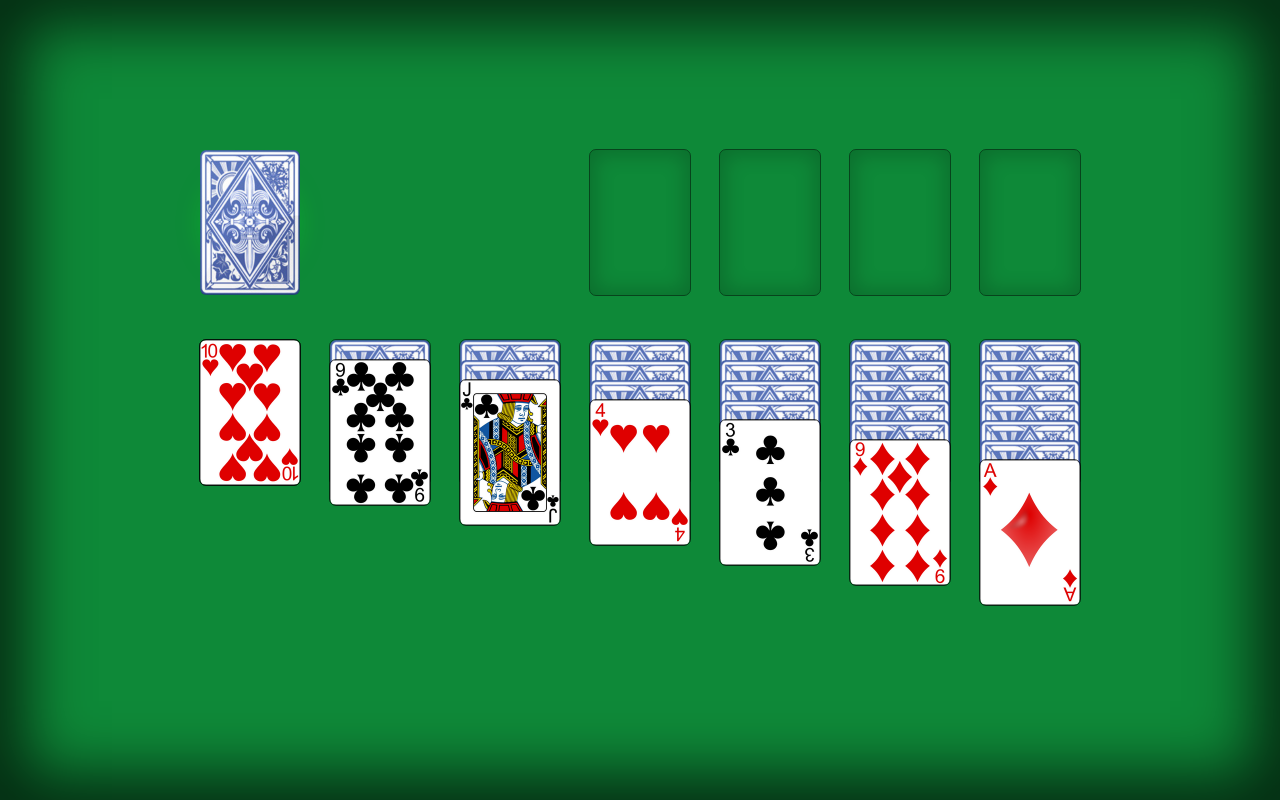
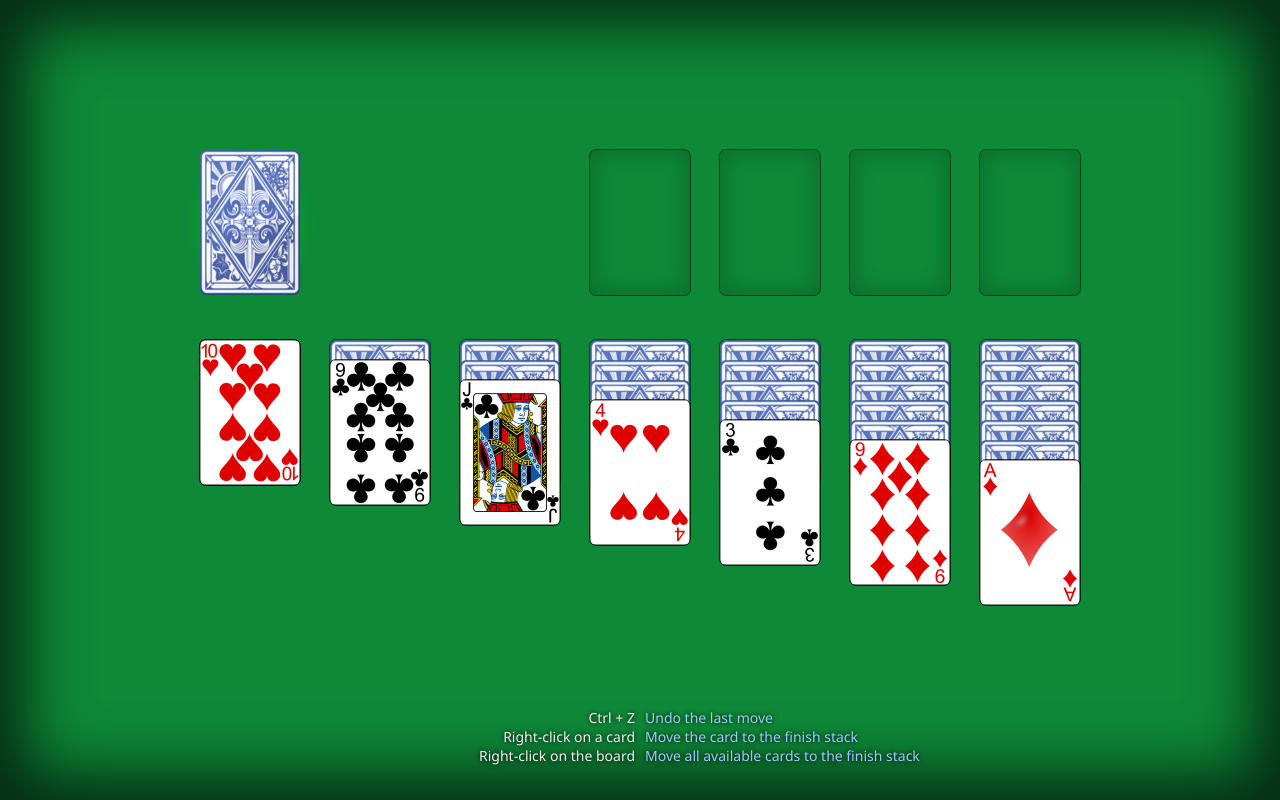
Before and after one commit to R4ndomizeR/KlondikeSolitaire, a Vue app: page / in a window 1280 px wide. Built offline with nearby package versions, Linux system fonts and the light colour scheme.

Commit message:
add hotkeys

```diff
--- a/index.html
+++ b/index.html
@@ -4,7 +4,7 @@
     <meta charset="UTF-8" />
     <link rel="icon" href="/favicon.ico" />
     <meta name="viewport" content="width=device-width, initial-scale=1.0" />
-    <title>VueKlondike</title>
+    <title>Klondike Solitaire</title>
   </head>
   <body>
     <div id="app"></div>
--- a/src/components/Card.vue
+++ b/src/components/Card.vue
@@ -6,7 +6,7 @@
   height: $card-h;
 
   border-radius: $card-radius;
-  // image-rendering: -webkit-optimize-contrast;
+  image-rendering: -webkit-optimize-contrast;
 
   &.hidden {
     opacity: 0.01;
--- a/src/components/TheBoard.vue
+++ b/src/components/TheBoard.vue
@@ -9,6 +9,8 @@
 
   background-color: #0e8938;
   box-shadow: 0px 0px 60px 27px rgb(0 0 0 / 67%) inset;
+
+  padding: $stack-gap * 5 0 $stack-gap / 2 0;
 }
 
 .board {
@@ -21,16 +23,12 @@
   align-items: stretch;
   gap: $stack-gap * 1.5;
 
-  margin-top: $stack-gap * 5;
+  // margin-top: $stack-gap * 5;
 }
 
 .board-top {
   display: flex;
   justify-content: space-between;
-}
-
-.board-bottom {
-  //
 }
 
 // ------
@@ -108,10 +106,40 @@
   left: 0px;
   top: 0px;
 }
+
+.board-help {
+  margin-bottom: 20px;
+
+  width: -webkit-fill-available;
+
+  display: flex;
+  flex-direction: column;
+}
+
+.help-item{
+  text-shadow: 0 0 5px rgb(0, 0, 0);
+  display: flex;
+  gap: 10px;
+}
+.help-hotkey {
+  flex: 1;
+
+  color: rgb(239, 239, 239);
+  font: normal 500 14px 'Segoe UI';
+
+  text-align: end;
+}
+.help-desc {
+  flex: 1;
+
+  color: rgb(159, 199, 255);
+  font: normal 500 14px 'Segoe UI';
+}
 </style>
 
 <template>
   <div class="board-wrap" v-cloak v-if="state.isReady" @mousedown.right.prevent="meth.handlerRightClickBoard($event)" @contextmenu.prevent>
+
     <div class="board" >
       <div class="board-top">
 
@@ -165,6 +193,7 @@
         </div>
 
       </div>
+    </div>
 
     <div class="board-drag" v-if="draggable.state.isDragActive" :style="dragPositionStyle">
       <StackCards
@@ -175,7 +204,21 @@
       />
     </div>
 
+    <div class="board-help">
+      <div class="help-item">
+        <span class="help-hotkey">Ctrl + Z</span>
+        <span class="help-desc">Undo the last move</span>
       </div>
+      <div class="help-item">
+        <span class="help-hotkey">Right-click on a card</span>
+        <span class="help-desc">Move the card to the finish stack</span>
+      </div>
+      <div class="help-item">
+        <span class="help-hotkey">Right-click on the board</span>
+        <span class="help-desc">Move all available cards to the finish stack</span>
+      </div>
+    </div>
+
   </div>
 </template>
 
```
Lines whose indentation alone changed are shown as unchanged.
